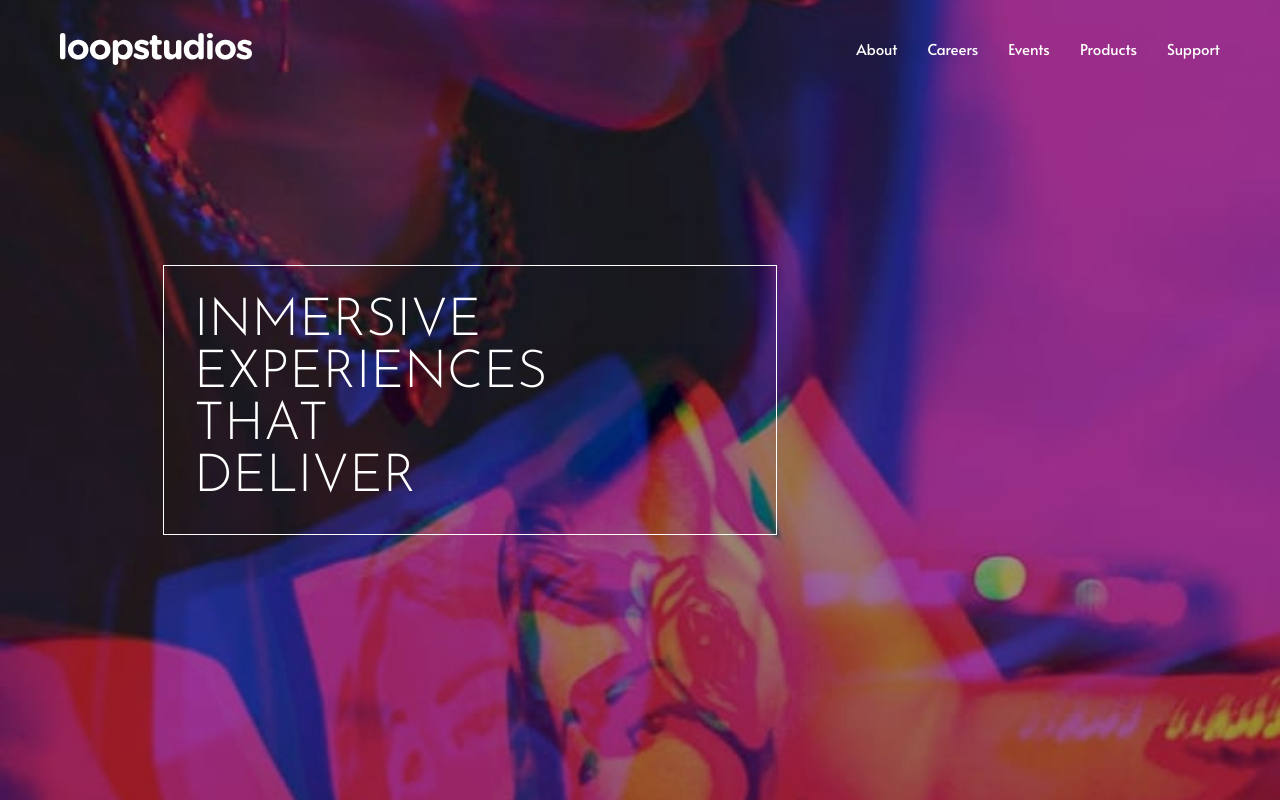
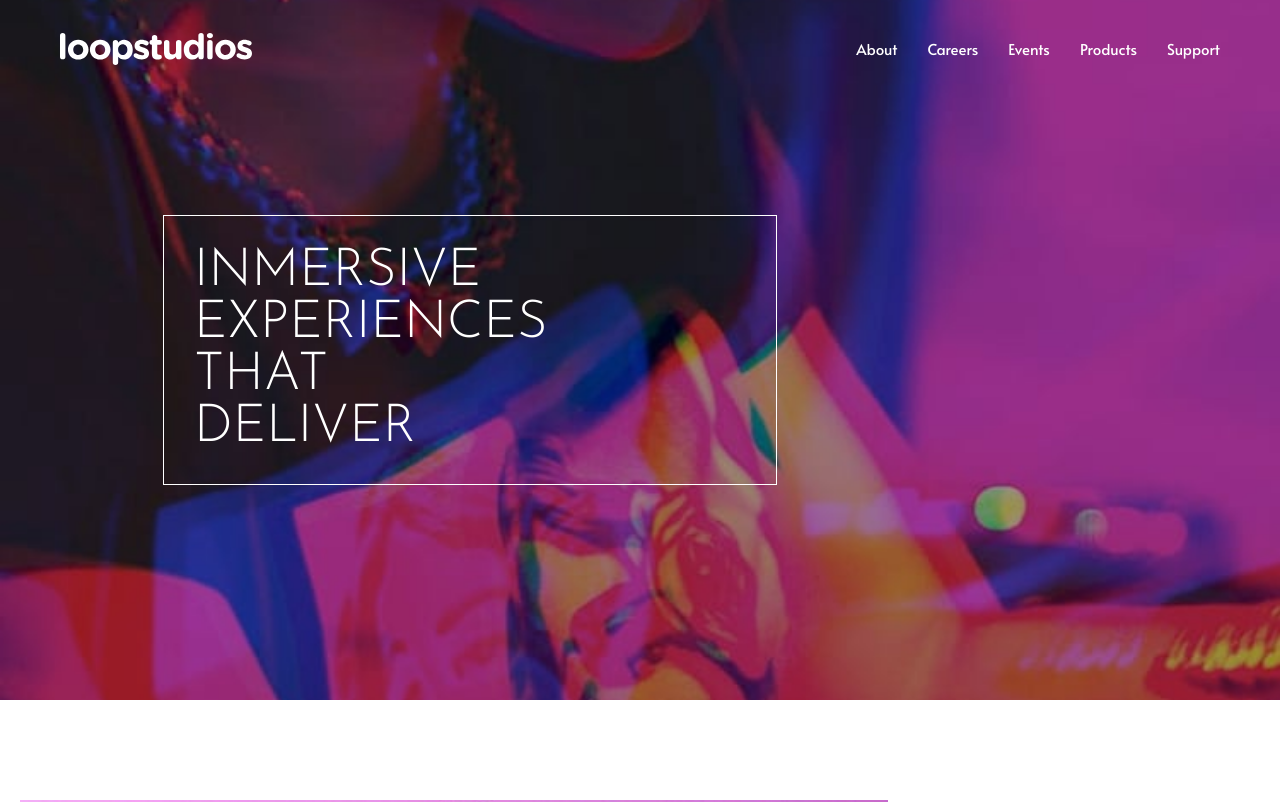
Before and after one commit to jennawlin3/loop-studio-landing-page, a plain HTML site: page index.html in a window 1280 px wide. Shown: the top 802 px of the page. Drawn offline with Linux system fonts and the light colour scheme.

Commit message:
Update styles.css

```diff
--- a/assets/styles.css
+++ b/assets/styles.css
@@ -112,10 +112,11 @@ h1, h2 {
     justify-content: center;
     margin-top: -70px;
     background: url(../images/mobile/image-hero.jpg);
-    height: 100vh;
+    height: 700px;
     width: 100%;
     background-size: cover;
     background-repeat: no-repeat;
+    background-position: center;
 }
 
 .content-hero {
```
